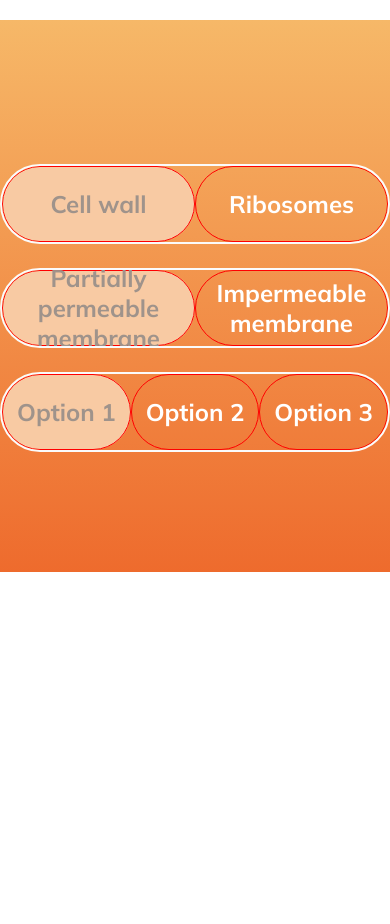
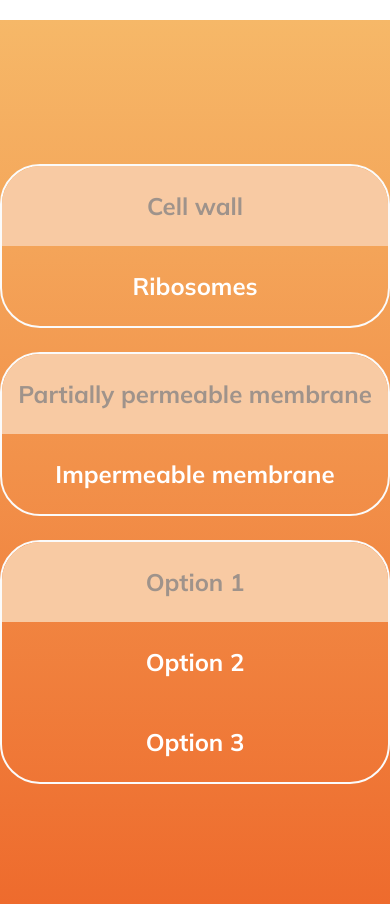
Before and after one commit to lumenwrites/seneca, a Next.js app: page / in a window 390 px wide. Before the commit the page ends 844 px from the top, so only its background shows below. Built offline with nearby package versions, Linux system fonts and the light colour scheme.

Commit message:
Toggles are responsive.

```diff
--- a/components/Toggles.tsx
+++ b/components/Toggles.tsx
@@ -18,7 +18,7 @@ export default function Toggles() {
 }
 
 function Toggle({ toggle, toggles, setToggles }) {
-  const optionWidth = 100 / toggle.options.length
+  const optionSize = 100 / toggle.options.length
   function selectOption(idx) {
     setToggles((prev) => {
       const updatedToggles = prev.map((t) => {
@@ -30,6 +30,18 @@ function Toggle({ toggle, toggles, setToggles }) {
       return updatedToggles
     })
   }
+  let activeBackgroundStyles = {
+    width: `${optionSize}%`,
+    left: `${toggle.selectedOption * optionSize}%`,
+  } as any
+  // Responsive
+  if (window.innerWidth < 700) {
+    activeBackgroundStyles = {
+      height: `${optionSize}%`,
+      top: `${toggle.selectedOption * optionSize}%`,
+    }
+  }
+
   return (
     <div className="toggle">
       <div className="options">
@@ -45,13 +57,7 @@ function Toggle({ toggle, toggles, setToggles }) {
           </div>
         ))}
       </div>
-      <div
-        className="activeBG"
-        style={{
-          width: `${optionWidth}%`,
-          left: `${toggle.selectedOption * optionWidth}%`,
-        }}
-      />
+      <div className="activeBG" style={activeBackgroundStyles} />
     </div>
   )
 }
--- a/pages/index.tsx
+++ b/pages/index.tsx
@@ -1,4 +1,6 @@
-import Toggles from 'components/Toggles'
+// import Toggles from 'components/Toggles'
+import dynamic from 'next/dynamic'
+const Toggles = dynamic(() => import('../components/Toggles'), { ssr: false })
 
 export default function Home() {
   return (
--- a/styles/_toggles.scss
+++ b/styles/_toggles.scss
@@ -12,16 +12,16 @@
       margin-top: 24px;
       border: 2px solid #fbfbfb;
       border-radius: 40px;
-      height: 80px;
+      // height: 80px;
       position: relative;
       overflow: hidden;
       .activeBG {
         position: absolute;
         top: 0;
-        left: 50%;
+        left:0;
+        height: 100%;
+        width: 100%;
         background: #f8caa3;
-        height: 100%;
-        width: 50%;
         border-radius: 40px;
         transition: 0.2s ease-in-out;
       }
@@ -32,20 +32,25 @@
         height: 100%;
         .option {
           width: 100%;
+          height: 80px;
           display: flex;
           justify-content: center;
           align-items: center;
           text-align: center;
-          border-radius: 40px;
-          border: 1px solid red;
           cursor: pointer;
-          animation: color-change 1s infinite;
           &.active {
             color: #9F938B;
           }
         }
       }
-
+      @media (max-width: 700px) {
+        .options {
+          flex-direction: column;
+        }
+        .activeBG {
+          border-radius: 0;
+        }
+      }
 
     }
   }
```
